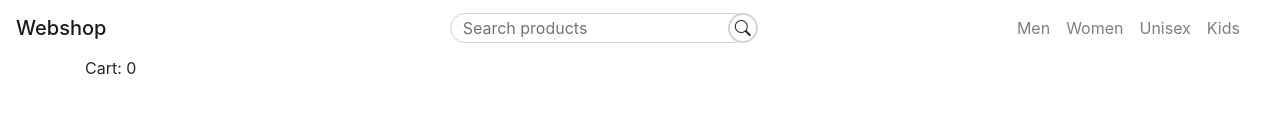
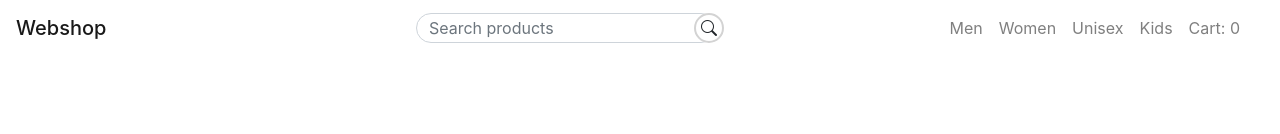
Before and after one commit to Holmkvists/webshop-for-school-assignment, a website built with Parcel: page src/index.html in a window 1280 px wide. Shown: the top 134 px of the page. Built offline with nearby package versions, Linux system fonts and the light colour scheme.

Commit message:
Added cart to header

```diff
--- a/src/index.html
+++ b/src/index.html
@@ -91,6 +91,9 @@
           <li>
             <a class="nav-link" href="#">Kids</a>
           </li>
+          <li>
+            <a class="nav-link" href="">Cart: <span id="cart-amount">0</span></a>
+          </li>
         </ul>
       </div>
     </nav>
@@ -125,7 +128,6 @@
   <main>
 
     <div class="container">
-      <div>Cart: <span id="cart-amount">0</span></div>
       <div
       id="product-container"
       class="
```
Also changed, not shown: dist/index.html.
